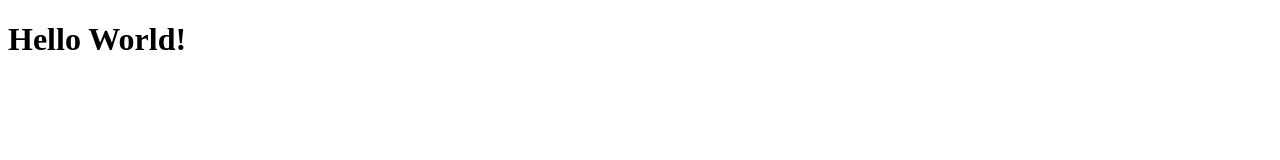
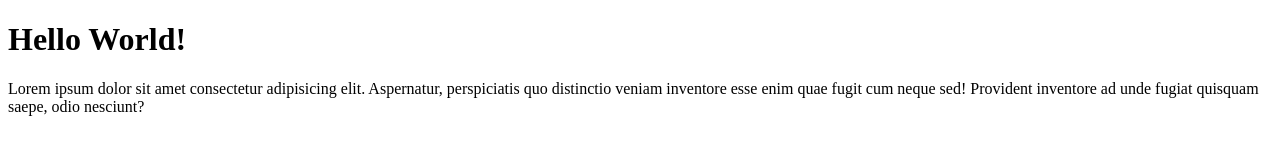
Before and after one commit to ALFINUR1871/wpu-git-test, a plain HTML site: page index.html in a window 1280 px wide. Drawn offline with Linux system fonts and the light colour scheme.

Commit message:
menambahkan paragraf

```diff
--- a/index.html
+++ b/index.html
@@ -7,5 +7,6 @@
 </head>
 <body>
     <h1>Hello World!</h1>
+    <p>Lorem ipsum dolor sit amet consectetur adipisicing elit. Aspernatur, perspiciatis quo distinctio veniam inventore esse enim quae fugit cum neque sed! Provident inventore ad unde fugiat quisquam saepe, odio nesciunt?</p>
 </body>
 </html>
```
